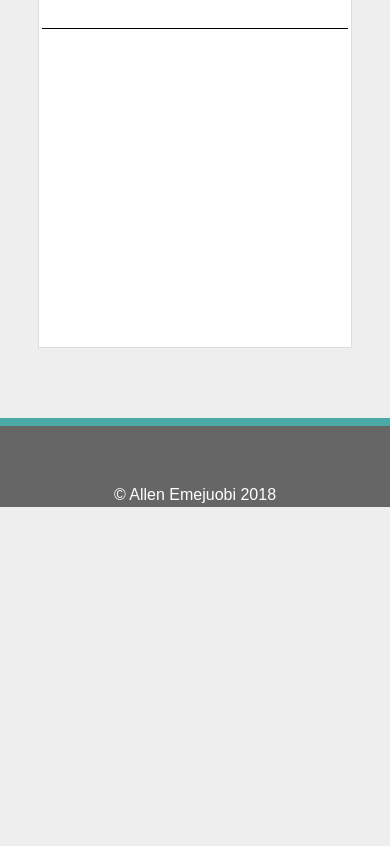
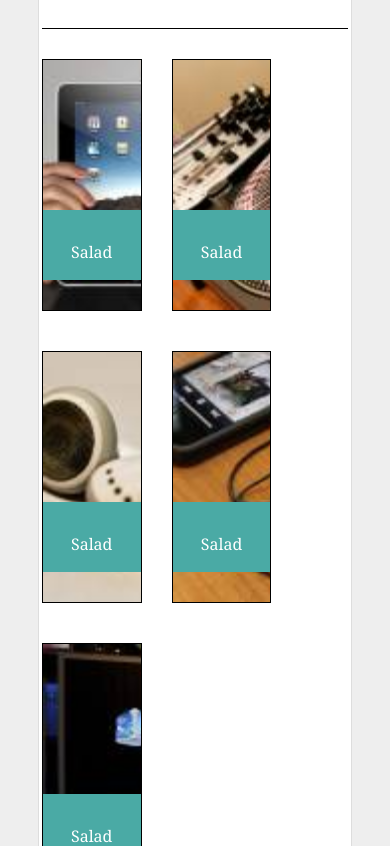
Before and after one commit to aemejuobi/Basic-Portfolio, a plain HTML site: page portfolio.html in a window 390 px wide. Shown: the part 254-1100 px from the top of the page. Before the commit the page ends 844 px from the top, so only its background shows below. Drawn offline with Linux system fonts and the light colour scheme.

Commit message:
My portfolio

```diff
--- a/assets/css/style.css
+++ b/assets/css/style.css
@@ -120,29 +120,80 @@ footer{
     margin-top: 0px;
 }
 
+/*Portfolio Styling*/
 
-/*Colors Pro-tip: Use the Eye Dropper Chrome extension to find the colors used on web pages.
+.projectBox{
+    width: 33%;
+    height: 250px;
+    border: 1px solid black;
+    float: left;
+    margin: 15px 30px 25px 0;
+    background-repeat: no-repeat;
+    background-size: cover;
+}
 
+.projectTitle{
+    width: 100%;
+    height: 50px;
+    padding-top: 10px;
+    padding-bottom: 10px;
+    background-color: #4aaaa5;
+    text-align: center;
+    color: #ffffff;
+    position: relative;
+    margin: 150px 0 31px 0;
+    overflow: hidden;
+}
 
-Teal color (used for headings and backgrounds): #4aaaa5
+.projectTitle p{
+    margin-top: 20px;
+    font-family: Georgia, 'Times New Roman', Times, serif;
+}
 
-Regular font color (used for paragraphs and all text besides the headings): #777777
+#box1{
+    background-image: url(../images/ipad.jpg);
+    background-repeat: no-repeat;
+}
 
-Main header background color: #ffffff
+#box2{
+    background-image: url(../images/game.jpg);
+    background-repeat: no-repeat;
+}
 
-Main header border color: #cccccc
+#box3{
+    background-image: url(../images/earphones.jpg);
+    background-repeat: no-repeat;
+}
 
-Footer background color: #666666
+#box4{
+    background-image: url(../images/phone.jpg);
+    background-repeat: no-repeat;
+}
 
-Main content background color: #ffffff
+#box5{
+    background-image: url(../images/tv.jpg);
 
-Main content border color: #dddddd
+}
 
+/*Contact Styling*/
 
+input{
+    margin: 3px 0 15px 0;
+    width: 100%;
+    padding: 5px 0 5px 5px;
+}
 
+textarea{
+    margin: 3px 0 15px 0;
+    width: 100%;
+    padding: 5px 0 5px 5px;
+}
 
-Fonts:
-
-
-For heading fonts use font-family: 'Georgia', Times, Times New Roman, serif;.
-For all other fonts use 'Arial', 'Helvetica Neue', Helvetica, sans-serif;.*/
+#button{
+    background-color: #4aaaa5;
+    padding: 5px 10px 5px 10px;
+    font-family: Arial, Helvetica, sans-serif;
+    color: #ffffff;
+    width: 10%;
+    text-align: center;
+}
--- a/portfolio.html
+++ b/portfolio.html
@@ -21,7 +21,38 @@
         <div id="container">
             <h1 id="portfolio" class="contentHead">Portfolio</h1>
 
-            <div class="content"></div>
+            <div class="content">
+                <div class="projectBox" id="box1">
+                    <div  class="projectTitle">
+                        <p>Salad</p>
+                    </div>
+                </div>
+
+                <div class="projectBox" id="box2">
+                    <div  class="projectTitle">
+                        <p>Salad</p>
+                    </div>
+                </div>
+
+                <div class="projectBox" id="box3">
+                    <div  class="projectTitle">
+                        <p>Salad</p>
+                    </div>
+                </div>
+
+                <div class="projectBox" id="box4">
+                    <div  class="projectTitle">
+                        <p>Salad</p>
+                    </div>
+                </div>
+
+                <div class="projectBox" id="box5">
+                    <div  class="projectTitle">
+                        <p>Salad</p>
+                    </div>
+                </div>
+
+            </div>
         </div>
 
         <footer>&copy Allen Emejuobi 2018</footer>
```
Also changed, not shown: contact.html (+11 -1 lines), index.html (+5 -3 lines), assets/images/earphones.jpg (added), assets/images/game.jpg (added), assets/images/ipad.jpg (added), assets/images/phone.jpg (added), assets/images/tv.jpg (added).
